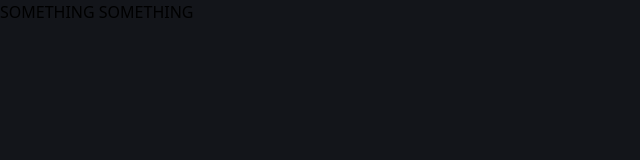
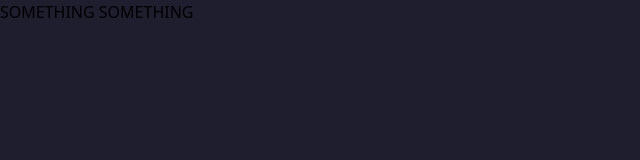
Before and after one commit to rahuldesar/rahuldesar.github.io, an Astro site: page /test in a window 1280 px wide. Shown: the whole page, without its empty margins (0-640 px from the left). Built offline with nearby package versions, Linux system fonts and the light colour scheme; Astro itself is replaced by a stand-in of ours.

Commit message:
update bg color

```diff
--- a/src/layouts/Layout.astro
+++ b/src/layouts/Layout.astro
@@ -29,7 +29,7 @@ const { title } = Astro.props;
 	}
 	html {
 		font-family: system-ui, sans-serif;
-		background: #13151A;
+    background: #1E1E2E;
 		background-size: 224px;
 	}
 	code {
```
